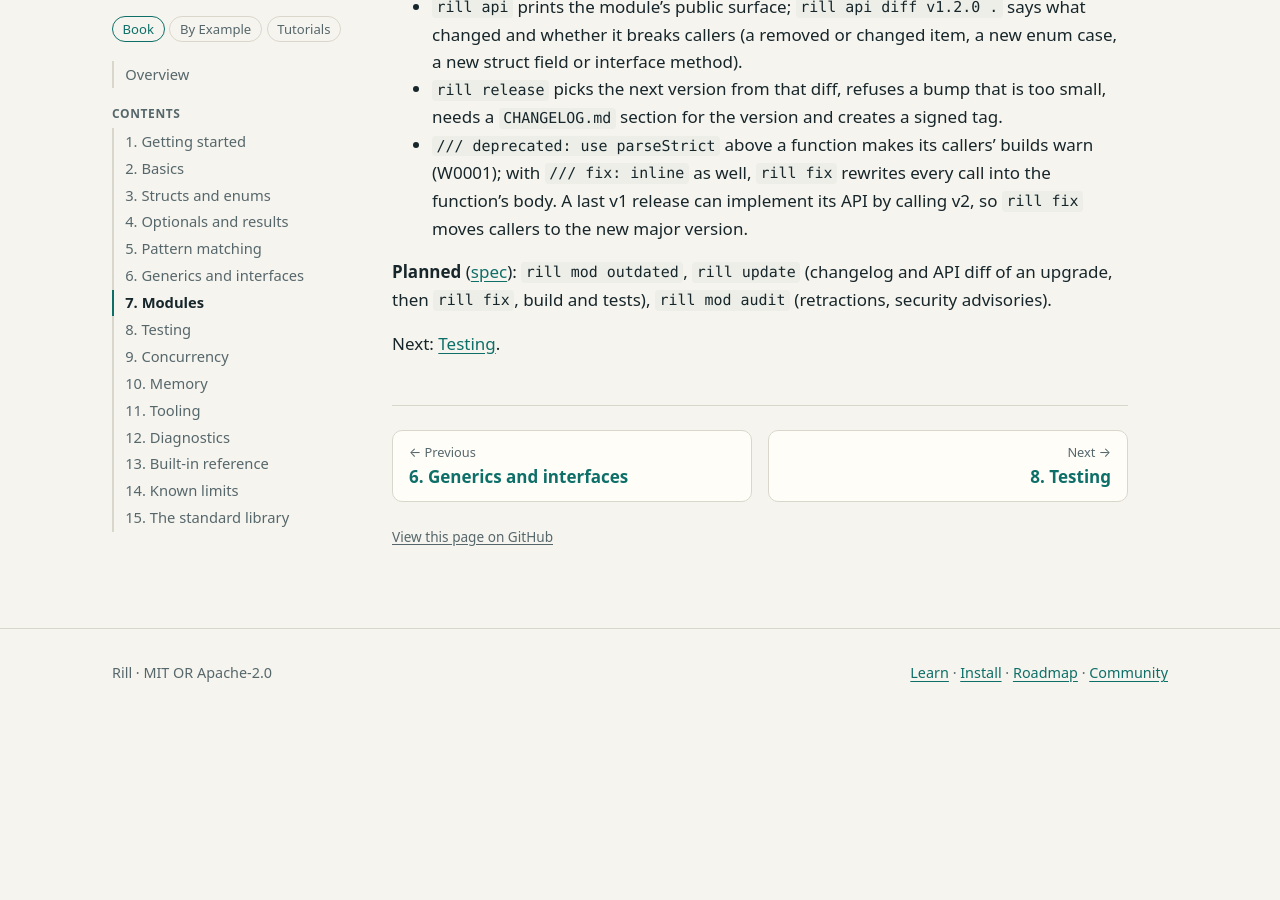
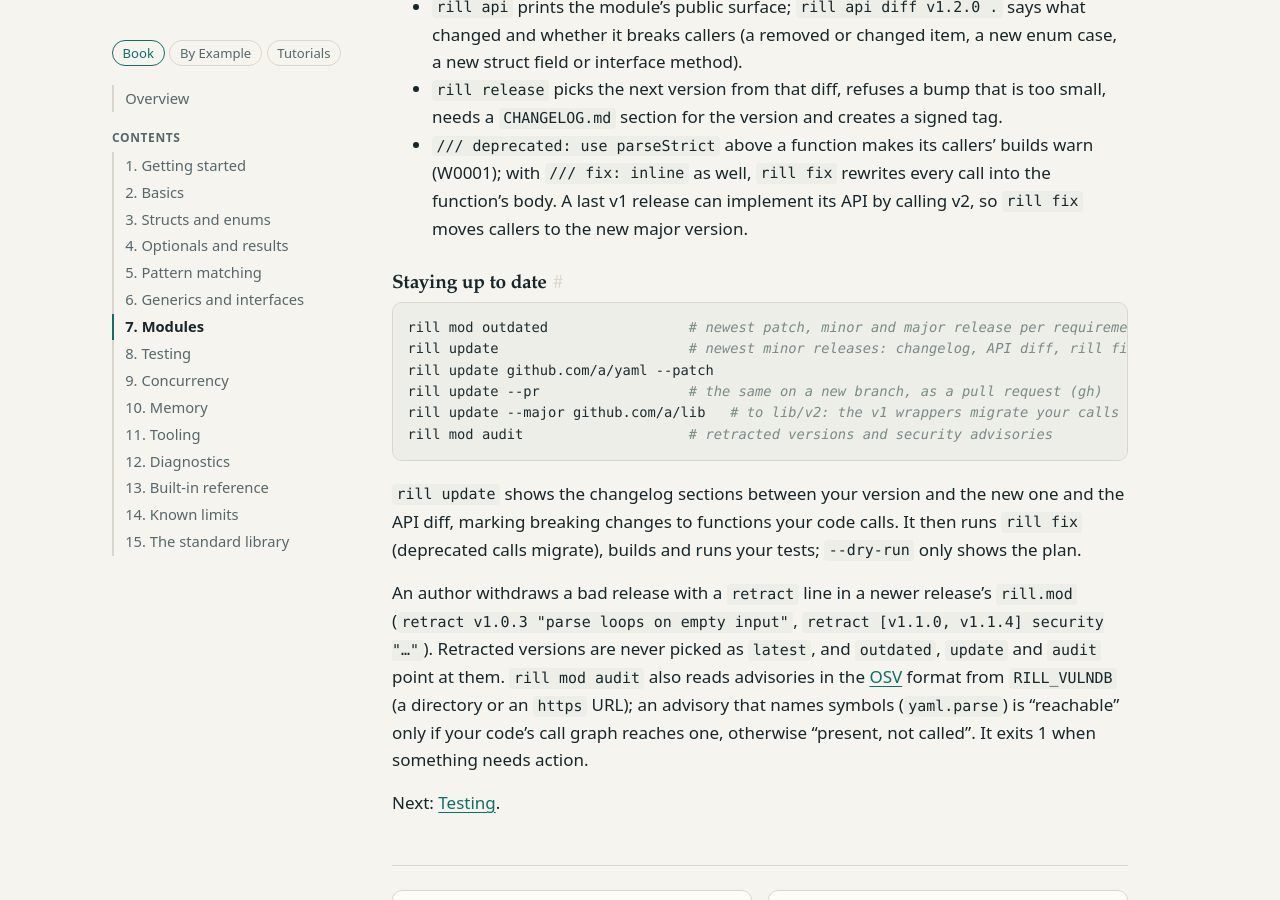
Before and after one commit to rillang/rillang.github.io, a Jekyll site: the page built from book/07-modules.md, in a window 1280 px wide and 900 px high, scrolled down 2429 px. Built offline with Jekyll 4.4.1, drawn with Linux system fonts in a browser that asks for light colours; our own code applies the rules of GitHub Pages for plain Markdown files; before the commit the page ends 3161 px from its top, so only the background shows below that.

Commit message:
book: rill update, outdated, audit and retractions
Co-Authored-By: Claude Opus 5.5 <noreply@anthropic.com>

````diff
--- a/book/07-modules.md
+++ b/book/07-modules.md
@@ -109,8 +109,28 @@ rill mod tidy                        # requirements follow the imports
   function's body. A last v1 release can implement its API by calling v2, so `rill fix`
   moves callers to the new major version.
 
-**Planned** ([spec](https://github.com/rillang/rill/blob/main/docs/specs/2026-11-02-rill-packages-stdlib-design.md)): `rill mod
-outdated`, `rill update` (changelog and API diff of an upgrade, then `rill fix`, build and
-tests), `rill mod audit` (retractions, security advisories).
+### Staying up to date
+
+```sh
+rill mod outdated                 # newest patch, minor and major release per requirement
+rill update                       # newest minor releases: changelog, API diff, rill fix, build, tests
+rill update github.com/a/yaml --patch
+rill update --pr                  # the same on a new branch, as a pull request (gh)
+rill update --major github.com/a/lib   # to lib/v2: the v1 wrappers migrate your calls
+rill mod audit                    # retracted versions and security advisories
+```
+
+`rill update` shows the changelog sections between your version and the new one and the
+API diff, marking breaking changes to functions your code calls. It then runs `rill fix`
+(deprecated calls migrate), builds and runs your tests; `--dry-run` only shows the plan.
+
+An author withdraws a bad release with a `retract` line in a newer release's `rill.mod`
+(`retract v1.0.3 "parse loops on empty input"`, `retract [v1.1.0, v1.1.4] security
+"…"`). Retracted versions are never picked as `latest`, and `outdated`, `update` and
+`audit` point at them. `rill mod audit` also reads advisories in the
+[OSV](https://ossf.github.io/osv-schema/) format from `RILL_VULNDB` (a directory or an
+`https` URL); an advisory that names symbols (`yaml.parse`) is "reachable" only if your
+code's call graph reaches one, otherwise "present, not called". It exits 1 when something
+needs action.
 
 Next: [Testing](08-testing.md).
````
Also changed, not shown: book/11-tooling.md (+4 -5 lines), book/14-limits.md (+1 -2 lines).
